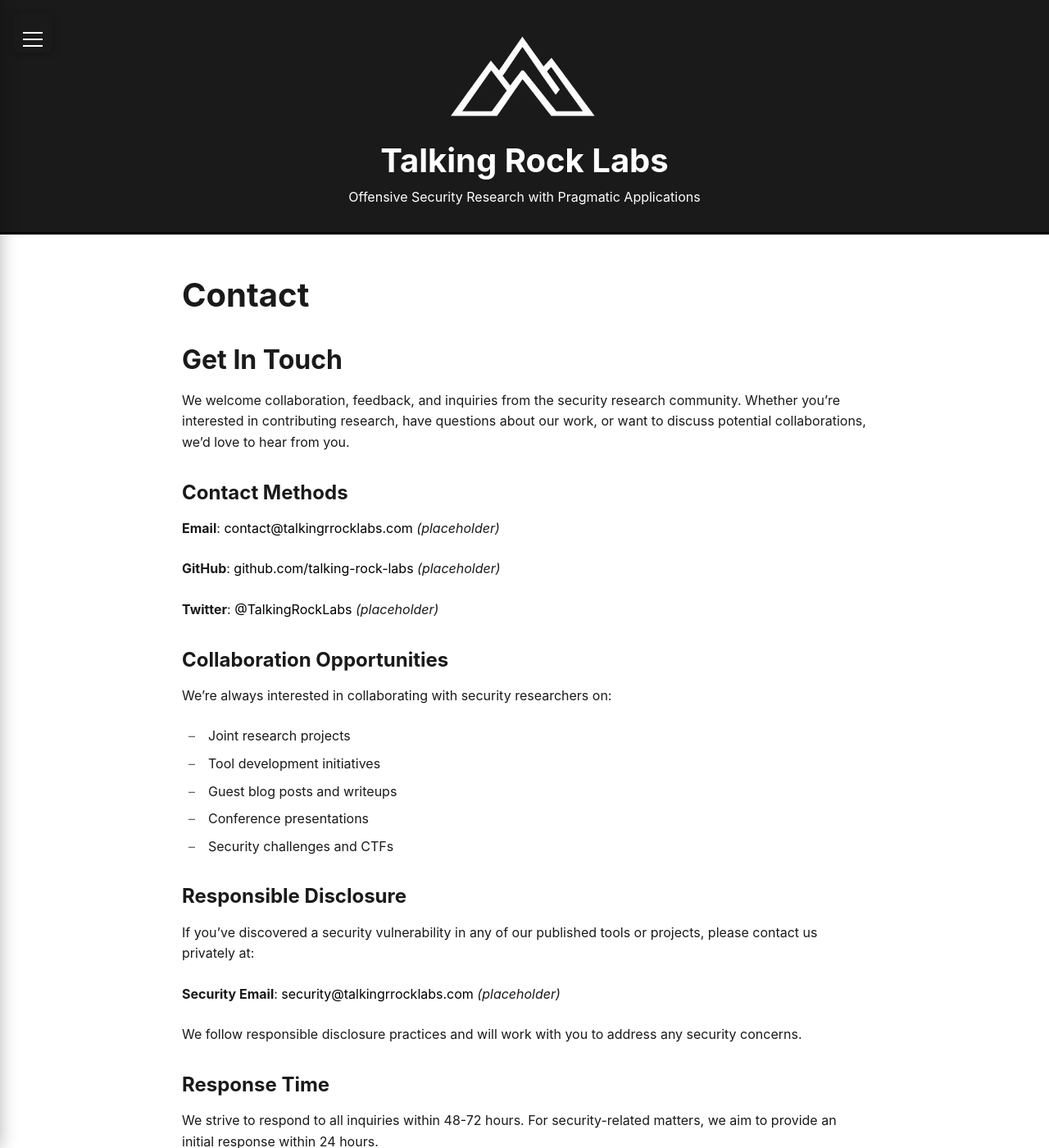
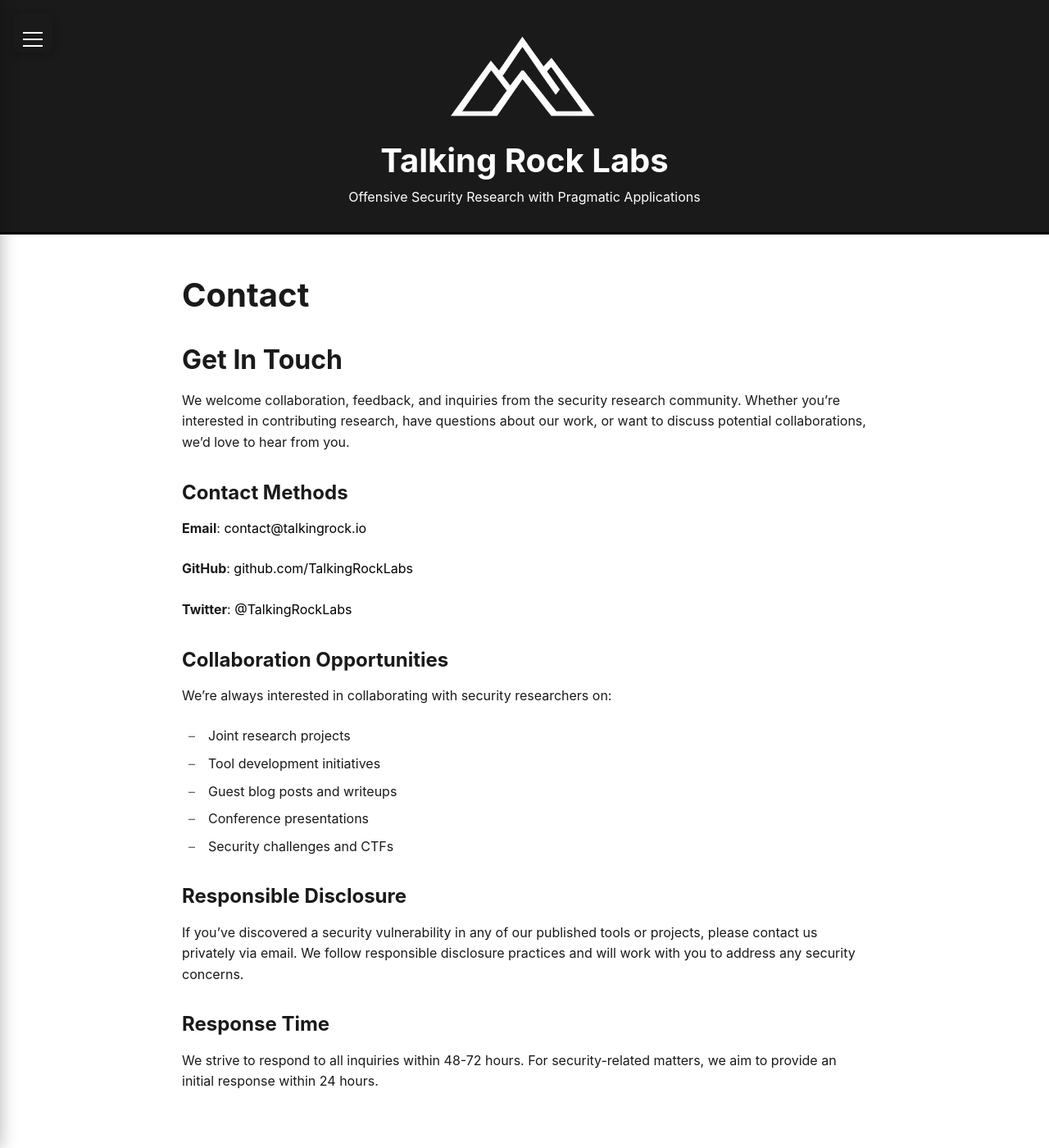
Before and after one commit to TalkingRockLabs/talking-rock-labs-blog, a Jekyll site: the page built from contact.md, in a window 1280 px wide and 1400 px high. Shown: the whole window at 82% size. Built offline with Jekyll 4.4.1, drawn with Linux system fonts in a browser that asks for light colours.

Commit message:
Updated navbar

```diff
--- a/_config.yml
+++ b/_config.yml
@@ -12,7 +12,7 @@
 # About/contact
 author:
   name:              Talking Rock Labs
-  url:               https://github.com/talking-rock-labs
+  url:               https://github.com/TalkingRockLabs
 
 # Custom vars
 version:             1.0.0
--- a/_includes/sidebar.html
+++ b/_includes/sidebar.html
@@ -23,7 +23,7 @@
       {% endif %}
     {% endfor %}
 
-    <a class="sidebar-nav-item" href="https://github.com/talking-rock-labs">GitHub</a>
+    <a class="sidebar-nav-item" href="https://github.com/TalkingRockLabs">GitHub</a>
     <a class="sidebar-nav-item" href="{{ site.baseurl }}/feed.xml">RSS</a>
   </nav>
 
--- a/contact.md
+++ b/contact.md
@@ -10,11 +10,11 @@
 
 ### Contact Methods
 
-**Email**: [contact@talkingrrocklabs.com](mailto:contact@talkingrrocklabs.com) *(placeholder)*
+**Email**: [contact@talkingrock.io](mailto:contact@talkingrock.io)
 
-**GitHub**: [github.com/talking-rock-labs](https://github.com/talking-rock-labs) *(placeholder)*
+**GitHub**: [github.com/TalkingRockLabs](https://github.com/TalkingRockLabs)
 
-**Twitter**: [@TalkingRockLabs](https://twitter.com/TalkingRockLabs) *(placeholder)*
+**Twitter**: [@TalkingRockLabs](https://twitter.com/TalkingRockLabs)
 
 ### Collaboration Opportunities
 
@@ -28,11 +28,7 @@
 
 ### Responsible Disclosure
 
-If you've discovered a security vulnerability in any of our published tools or projects, please contact us privately at:
-
-**Security Email**: [security@talkingrrocklabs.com](mailto:security@talkingrrocklabs.com) *(placeholder)*
-
-We follow responsible disclosure practices and will work with you to address any security concerns.
+If you've discovered a security vulnerability in any of our published tools or projects, please contact us privately via email. We follow responsible disclosure practices and will work with you to address any security concerns.
 
 ### Response Time
 
```
Also changed, not shown: _posts/2025-01-13-introducing-crebain.md (+1 -1 lines), README.md.
